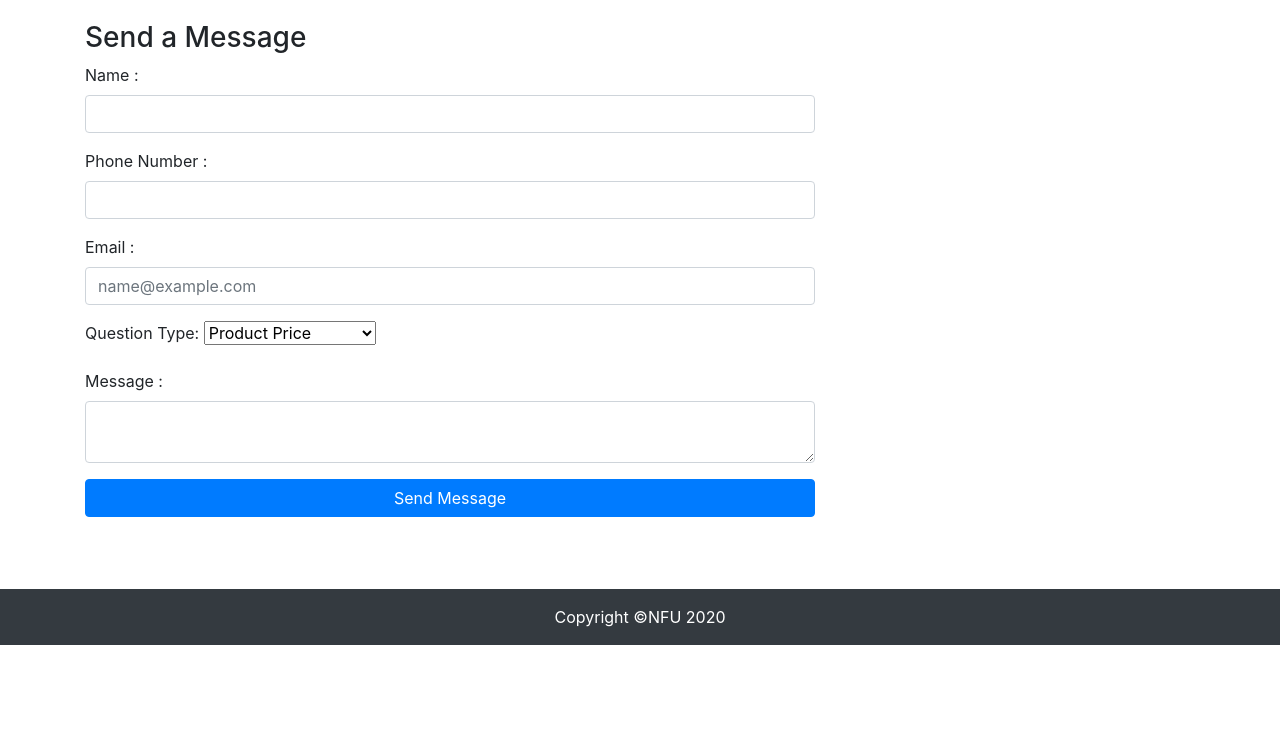
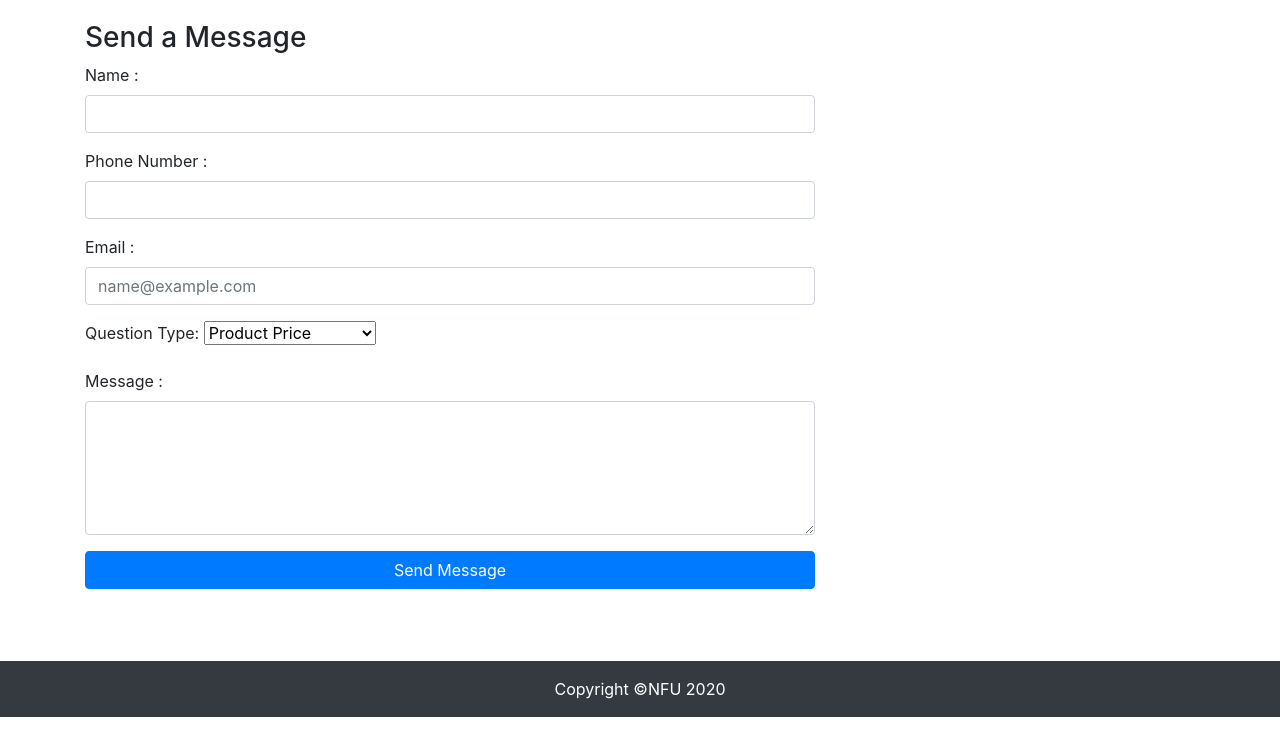
Before and after one commit to tangtangpp/20201105, a plain HTML site: page contact.html in a window 1280 px wide. Shown: the part 1187-1942 px from the top of the page. Before the commit the page ends 1880 px from the top, so only its background shows below. Drawn offline with nearby package versions, Linux system fonts and the light colour scheme.

Commit message:
Add files via upload

```diff
--- a/contact.html
+++ b/contact.html
@@ -120,7 +120,7 @@
                     </div>
                     <div class="form-group">
                         <label for="message">Message :</label>
-                        <textarea row="5" class="form-control" id="message"></textarea>
+                        <textarea rows="5" class="form-control" id="message"></textarea>
                     </div>
 
                     <input type="submit" class="btn btn-primary btn-block" value="Send Message">
```
